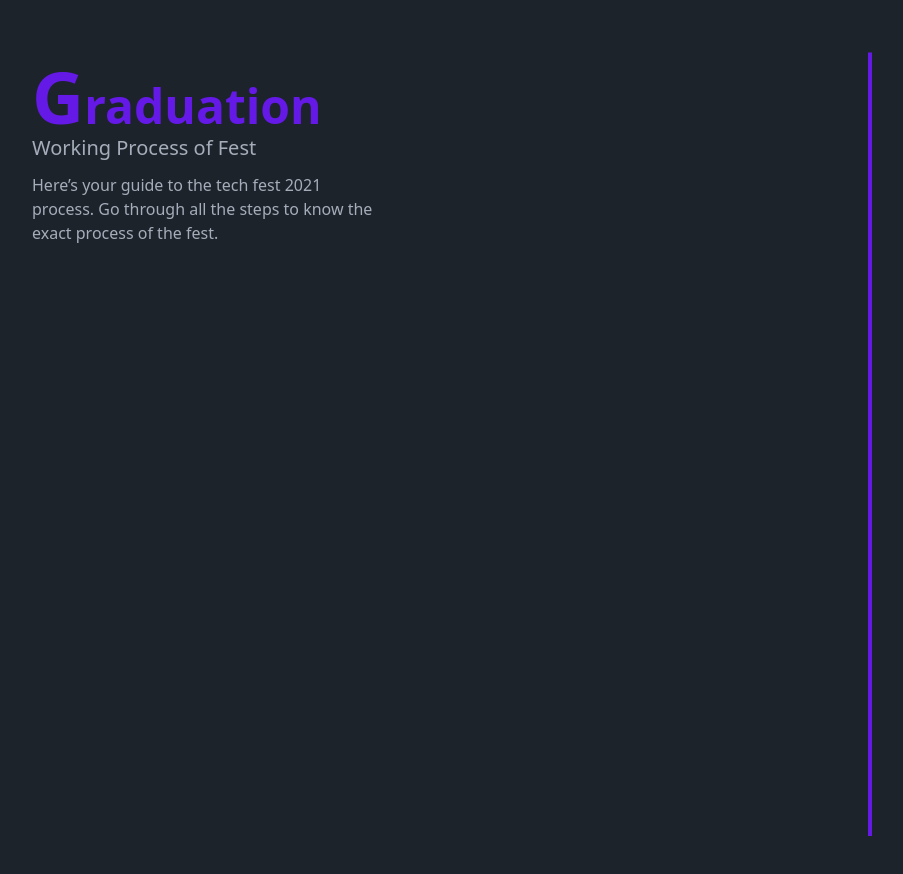
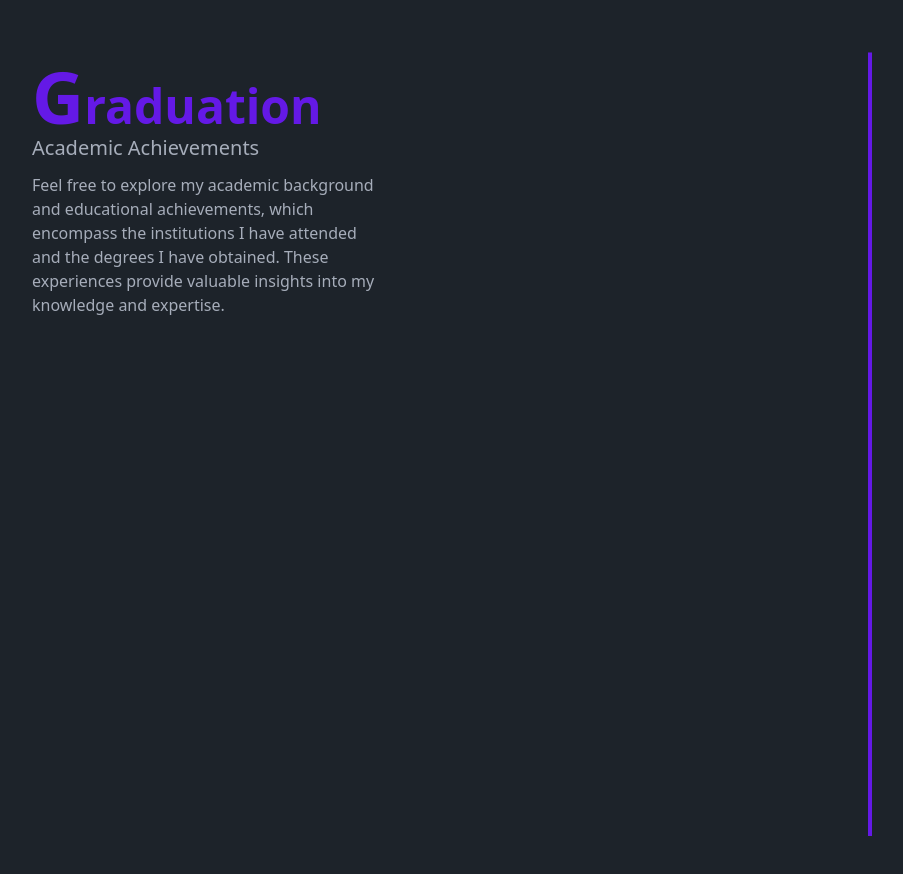
Before and after one commit to thony32/react-wcc-s3, a React (Vite) app: page / in a window 1280 px wide. Shown: the part 2540-3414 px from the top of the page, without its empty margins (0-903 px from the left). Built offline with nearby package versions, Linux system fonts and the light colour scheme.

Commit message:
graduation farany

```diff
--- a/src/contents/Graduation.tsx
+++ b/src/contents/Graduation.tsx
@@ -9,11 +9,11 @@ export default function Graduation() {
                 Graduation
               </p>
               <p className="text-xl leading-normal md:leading-relaxed mb-2">
-                Working Process of Fest
+                Academic Achievements
               </p>
               <p className="text-sm md:text-base mb-4">
-                Here’s your guide to the tech fest 2021 process. Go through all
-                the steps to know the exact process of the fest.
+
+                Feel free to explore my academic background and educational achievements, which encompass the institutions I have attended and the degrees I have obtained. These experiences provide valuable insights into my knowledge and expertise.
               </p>
             </div>
             <div className="ml-0 md:ml-12 lg:w-2/3 sticky">
```
